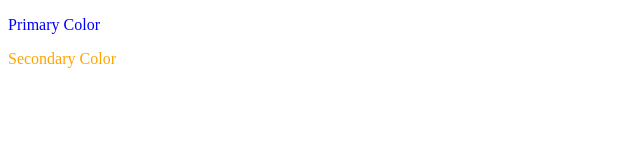
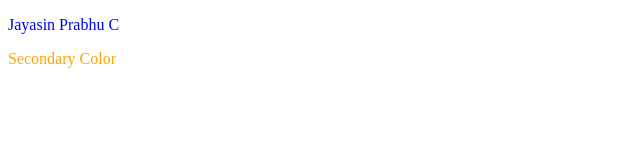
Before and after one commit to jayasin/jayasinlearning.github.io, a plain HTML site: page index.html in a window 1280 px wide. Shown: the full height of the page, 0-640 px from the left. Drawn offline with Linux system fonts and the light colour scheme.

Commit message:
Name Update

```diff
--- a/index.html
+++ b/index.html
@@ -8,7 +8,7 @@
     <link rel="stylesheet" href="./styles.css" type="text/css">
 </head>
 <body>
-    <p class="clr-primary">Primary Color</p>
+    <p class="clr-primary">Jayasin Prabhu C</p>
     <p class="clr-secondary">Secondary Color</p>
 
 </body>
```
